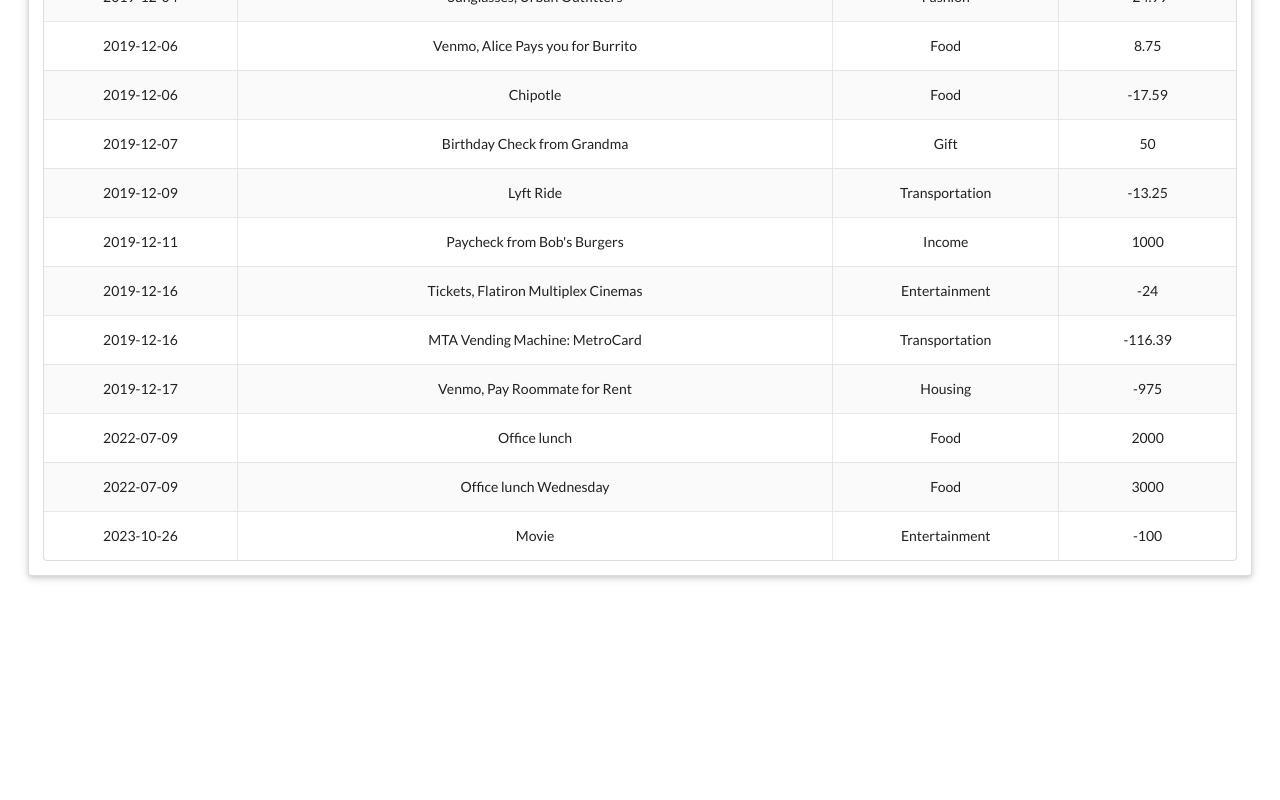
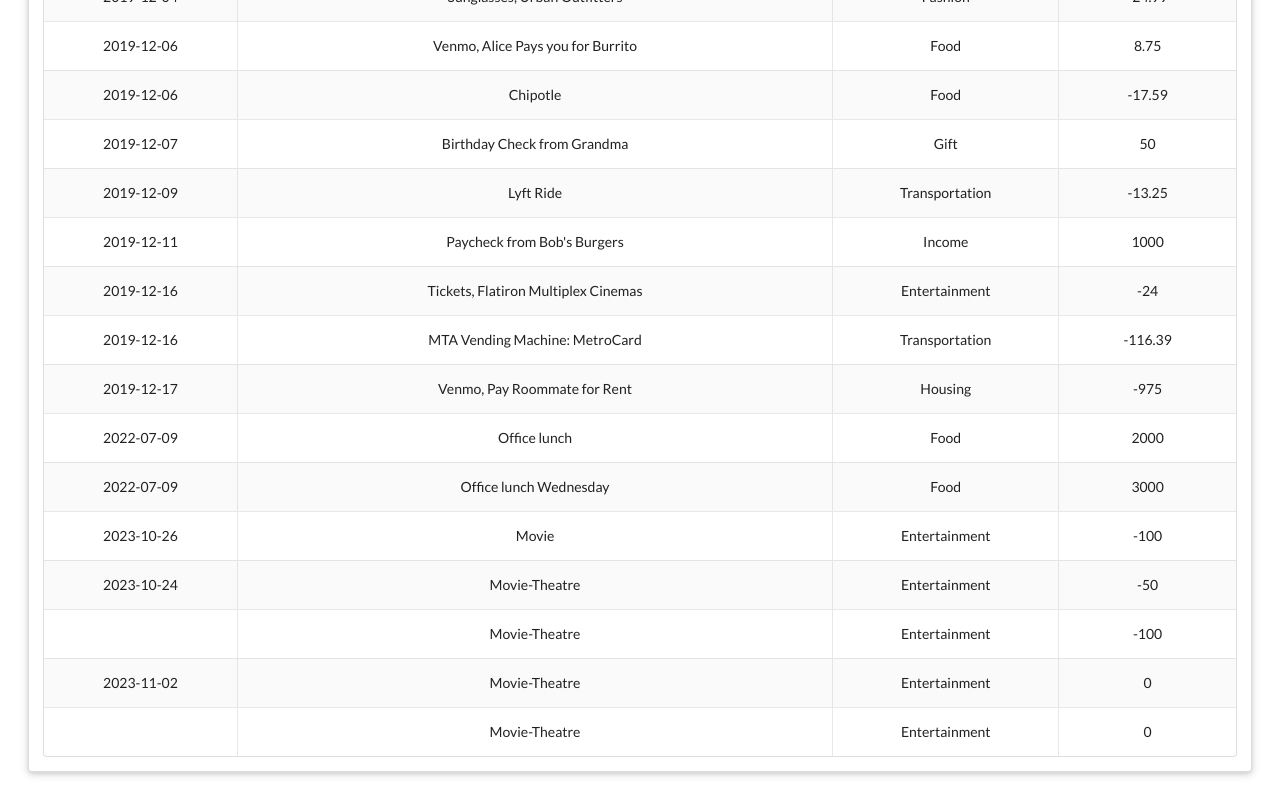
Before and after one commit to Markswell-crypto/code-challenge-bank-of-flatiron, a React (Vite) app: page / in a window 1280 px wide. Shown: the part 554-1354 px from the top of the page. Before the commit the page ends 1158 px from the top, so only its background shows below. Built offline with nearby package versions, Linux system fonts and the light colour scheme; data requests are answered from the project's data file.

Commit message:
Correcting POST and Search

```diff
--- a/db.json
+++ b/db.json
@@ -104,6 +104,34 @@
       "category": "Entertainment",
       "amount": "-100",
       "id": 15
+    },
+    {
+      "date": "2023-10-24",
+      "description": "Movie-Theatre",
+      "category": "Entertainment",
+      "amount": "-50",
+      "id": 16
+    },
+    {
+      "date": "",
+      "description": "Movie-Theatre",
+      "category": "Entertainment",
+      "amount": "-100",
+      "id": 17
+    },
+    {
+      "date": "2023-11-02",
+      "description": "Movie-Theatre",
+      "category": "Entertainment",
+      "amount": 0,
+      "id": 18
+    },
+    {
+      "date": "",
+      "description": "Movie-Theatre",
+      "category": "Entertainment",
+      "amount": 0,
+      "id": 19
     }
   ]
 }
--- a/src/App.jsx
+++ b/src/App.jsx
@@ -7,7 +7,7 @@ function App() {
   return (
     <>
      <div className='ui raised segment'>
-      <div class="header item">
+      <div className="header item">
           <Header />
       </div>
       <br></br>
--- a/src/components/AccountInformation.jsx
+++ b/src/components/AccountInformation.jsx
@@ -18,8 +18,8 @@ function AccountInformation() {
   return (
     <div>
         <SearchTransaction handleSearch={handleSearch} />
-        <AddTransactions />
-        <TransactionList transactions={transaction} />
+        <AddTransactions  />
+        <TransactionList transactions={transaction} query={query} />
     </div>
   )
 }
--- a/src/components/AddTransactions.jsx
+++ b/src/components/AddTransactions.jsx
@@ -1,19 +1,18 @@
-import React, {useState} from 'react'
+import React, { useState } from 'react';
 
-function AddTransactions() {
-    //Define state variables using the useState hook to manage the input values
-    const [date, setDate] = useState("")
-    const [description, setDescription] = useState("")
-    const [category, setCategory] = useState("")
-    const [amount, setAmount] = useState("")
-    //Define a handleSubmit function that is called when the form is submitted
+function AddTransactions({ onTransactionAdded }) {
+  const [date, setDate] = useState('');
+  const [description, setDescription] = useState('');
+  const [category, setCategory] = useState('');
+  const [amount, setAmount] = useState(0);
+
   function handleSubmit(e) {
-        e.preventDefault()
+    e.preventDefault();
 
-      fetch("http://localhost:3000/transactions", {
-        method: "POST",
+    fetch('http://localhost:3000/transactions', {
+      method: 'POST',
       headers: {
-          "Content-Type": "application/json"
+        'Content-Type': 'application/json',
       },
       body: JSON.stringify({
         date: date,
@@ -21,26 +20,66 @@ function AddTransactions() {
         category: category,
         amount: amount,
       }),
+    })
+      .then((response) => {
+        if (response.ok) {
+          // Transaction added successfully, so inform the parent component
+          onTransactionAdded();
+
+          // Clear the input fields after submission
+          setDate('');
+          setDescription('');
+          setCategory('');
+          setAmount(0);
+        } else {
+          alert('Failed to add transaction. Please try again.');
+        }
+      })
+      .catch((error) => {
+        console.error('Error:', error);
+        alert('An error occurred. Please try again later.');
       });
-       alert("added successfully")
   }
+
   return (
     <div className="ui segment">
-        {/* The component renders a form with input fields for date, description, category, and amount. */}
       <form onSubmit={handleSubmit} className="ui form">
         <div className="inline fields">
-          <input value={date} onChange={(e) => setDate(e.target.value)} type="date" name="date" />
-          <input value={description} onChange={(e) => setDescription(e.target.value)} type="text" name="description" placeholder="Description" />
-          <input value={category} onChange={(e) => setCategory(e.target.value)} type="text" name="category" placeholder="Category" />
-          <input value={amount} onChange={(e) => setAmount(e.target.value)} type="number" name="amount" placeholder="Amount" step="0.01" />
+          <input
+            value={date}
+            onChange={(e) => setDate(e.target.value)}
+            type="date"
+            name="date"
+          />
+          <input
+            value={description}
+            onChange={(e) => setDescription(e.target.value)}
+            type="text"
+            name="description"
+            placeholder="Description"
+          />
+          <input
+            value={category}
+            onChange={(e) => setCategory(e.target.value)}
+            type="text"
+            name="category"
+            placeholder="Category"
+          />
+          <input
+            value={amount}
+            onChange={(e) => setAmount(e.target.value)}
+            type="number"
+            name="amount"
+            placeholder="Amount"
+            step="0.01"
+          />
         </div>
-        {/* submit button that triggers the handleSubmit function when clicked */}
         <button className="ui button" type="submit">
           Add Transaction
         </button>
       </form>
     </div>
-  )
+  );
 }
 
-export default AddTransactions
+export default AddTransactions;
--- a/src/components/SearchTransaction.jsx
+++ b/src/components/SearchTransaction.jsx
@@ -3,7 +3,7 @@ import React from 'react'
 function SearchTransaction({handleSearch}) {
   return (
     <div className="ui large fluid icon input">
-        <input type="text" placeholder="Search your Recent Transactions" onChange={handleSearch}/>
+        <input type="text" placeholder="Search..." onChange={handleSearch}/>
         <i className="circular search link icon"></i>
   </div>
   )
--- a/src/components/TransactionList.jsx
+++ b/src/components/TransactionList.jsx
@@ -1,8 +1,13 @@
 import React from "react";
 import Transaction from "./Transaction";
 
-function TransactionList({ transactions }) {
-  const list = transactions.map((item) => (
+function TransactionList({ transactions, query }) {
+  const filteredTransactions = Array.isArray(transactions)
+  ? transactions.filter((transaction) =>
+      transaction.description.toLowerCase().includes(query.toLowerCase())
+    )
+  : [];
+  const list = filteredTransactions.map((item) => (
     <Transaction
       key={item.id}
       date={item.date}
```
Lines whose indentation alone changed are shown as unchanged.
